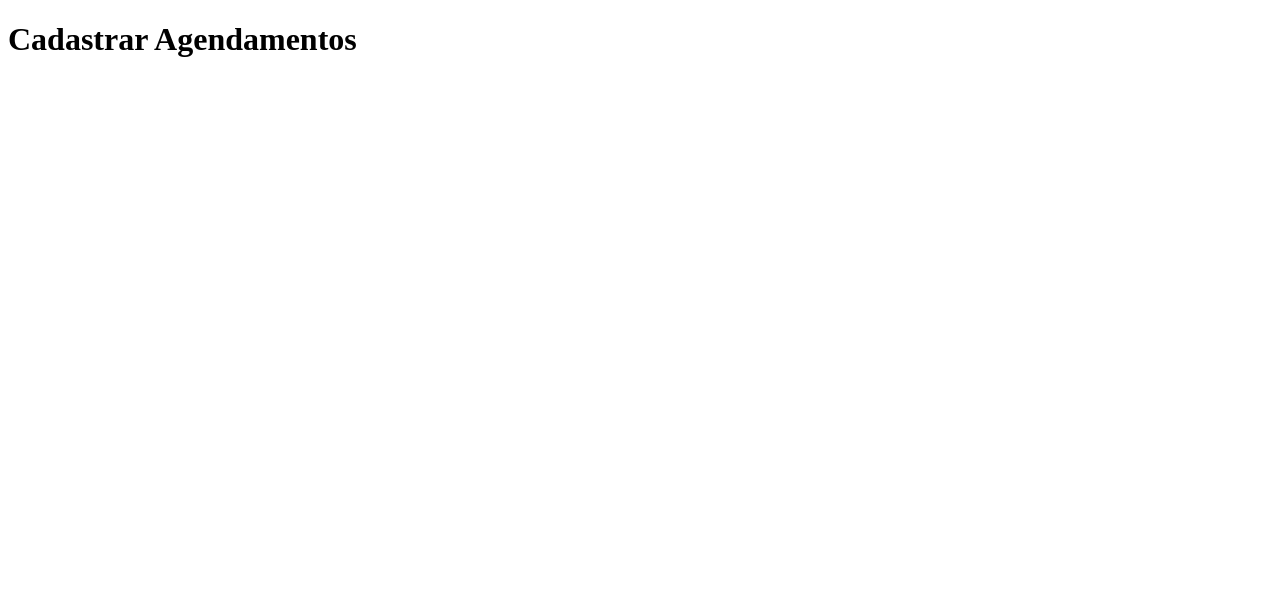
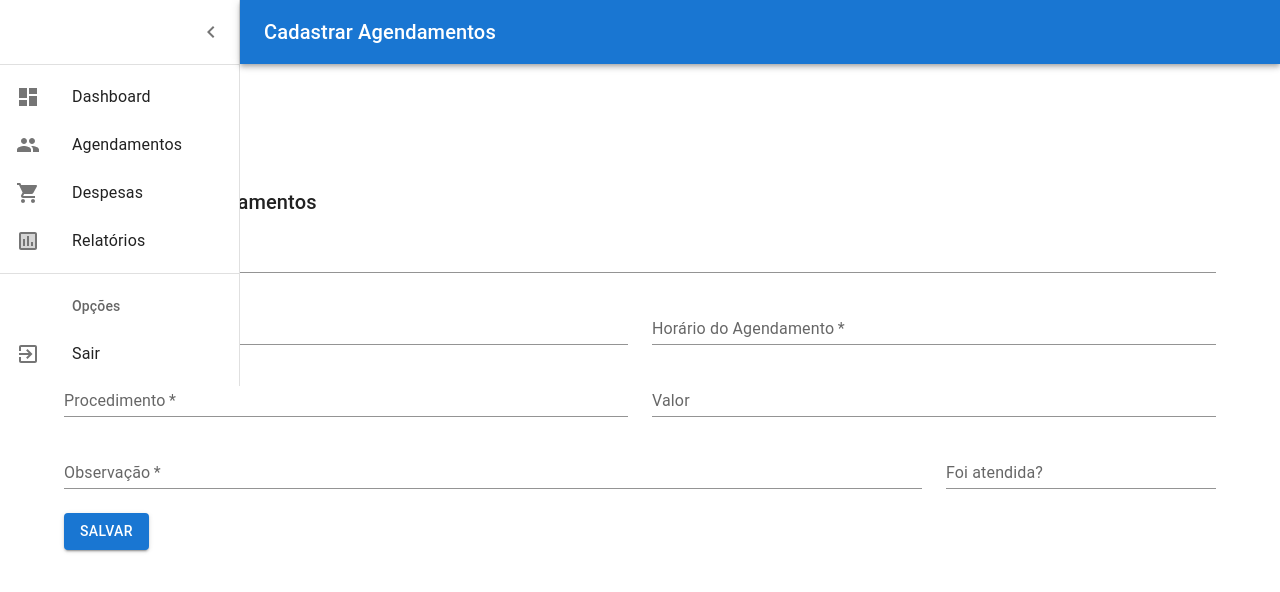
Before and after one commit to KeylaneSilva/sistema-agendamentSKM, a React (Create React App) app in the folder client/: page /admin/agendamentos/cadastrar in a window 1280 px wide. Shown: the top 592 px of the page. Built offline with nearby package versions, Linux system fonts and the light colour scheme.

Commit message:
cadastro de agendamento

```diff
--- a/client/src/pages/admin/agendamentos/agendamentos.cadastrar.js
+++ b/client/src/pages/admin/agendamentos/agendamentos.cadastrar.js
@@ -1,7 +1,112 @@
+import * as React from 'react';
+import Grid from '@mui/material/Grid';
+import Typography from '@mui/material/Typography';
+import TextField from '@mui/material/TextField';
+import FormControlLabel from '@mui/material/FormControlLabel';
+import Checkbox from '@mui/material/Checkbox';
+import InputAdornment from '@mui/material/InputAdornment';
+import Button from '@material-ui/core/Button';
+
+import MenuAdmin from '../../../components/menu-admin'
+import { Container } from '@mui/material';
+
 export default function CadastrarAgendamentos(){
     return(
-        <div>
-            <h1>Cadastrar Agendamentos</h1>
-        </div>
+        <>
+        <MenuAdmin title={'Cadastrar Agendamentos'}/>
+        <Container maxWidth="lg" sx={{ mt: -25, mb: 4}}>
+            <Typography variant="h6" gutterBottom>
+            Cadastro de Agendamentos
+            </Typography>
+            <Grid container spacing={3}>
+                <Grid item xs={12} sm={12}>
+                    <TextField
+                    required
+                    id="nome_cliente"
+                    name="cliente"
+                    label="Nome da cliente"
+                    fullWidth
+                    autoComplete="given-name"
+                    variant="standard"
+                    />
+                </Grid>
+                <Grid item xs={12} sm={6}>
+                    <TextField
+                    required
+                    id="data_agendamento"
+                    name="data"
+                    label="Data do Agendamento"
+                    fullWidth
+                    autoComplete="family-name"
+                    variant="standard"
+                    />
+                </Grid>
+                <Grid item xs={12} sm={6}>
+                    <TextField
+                    required
+                    id="horario_agendamento"
+                    name="horario"
+                    label="Horário do Agendamento"
+                    fullWidth
+                    autoComplete="family-name"
+                    variant="standard"
+                    />
+                </Grid>
+                <Grid item xs={12} sm={6}>
+                    <TextField
+                    required
+                    id="nome_procedimento"
+                    name="procedimento"
+                    label="Procedimento"
+                    fullWidth
+                    autoComplete="shipping address-line1"
+                    variant="standard"
+                    />
+                </Grid>
+                <Grid item xs={12} sm={6}>
+                    <TextField
+                    type="number"
+                    id="valor"
+                    name="valor"
+                    label="Valor"
+                    valor={<InputAdornment position="start">$</InputAdornment>}
+                    fullWidth
+                    autoComplete="shipping address-line2"
+                    variant="standard"
+                    />
+                </Grid>
+                <Grid item xs={12} sm={9}>
+                    <TextField
+                    required
+                    id="obervacao"
+                    name="observacao"
+                    label="Observação"
+                    fullWidth
+                    autoComplete="shipping address-level2"
+                    variant="standard"
+                    />
+                </Grid>
+                <Grid item xs={12} sm={3}>
+                    <TextField
+                    id="atendida"
+                    name="atendida"
+                    label="Foi atendida?"
+                    fullWidth
+                    autoComplete="shipping address-level2"
+                    variant="standard"
+                    />
+                </Grid>
+                <Grid item sx={12} sm={12}>
+                    <Button
+                    variant="contained"
+                    // onClick={handleSubmit}
+                    color="primary">
+                      Salvar
+                    </Button>
+                  </Grid>
+
+            </Grid>
+        </Container>
+      </>
     )
 }
```
